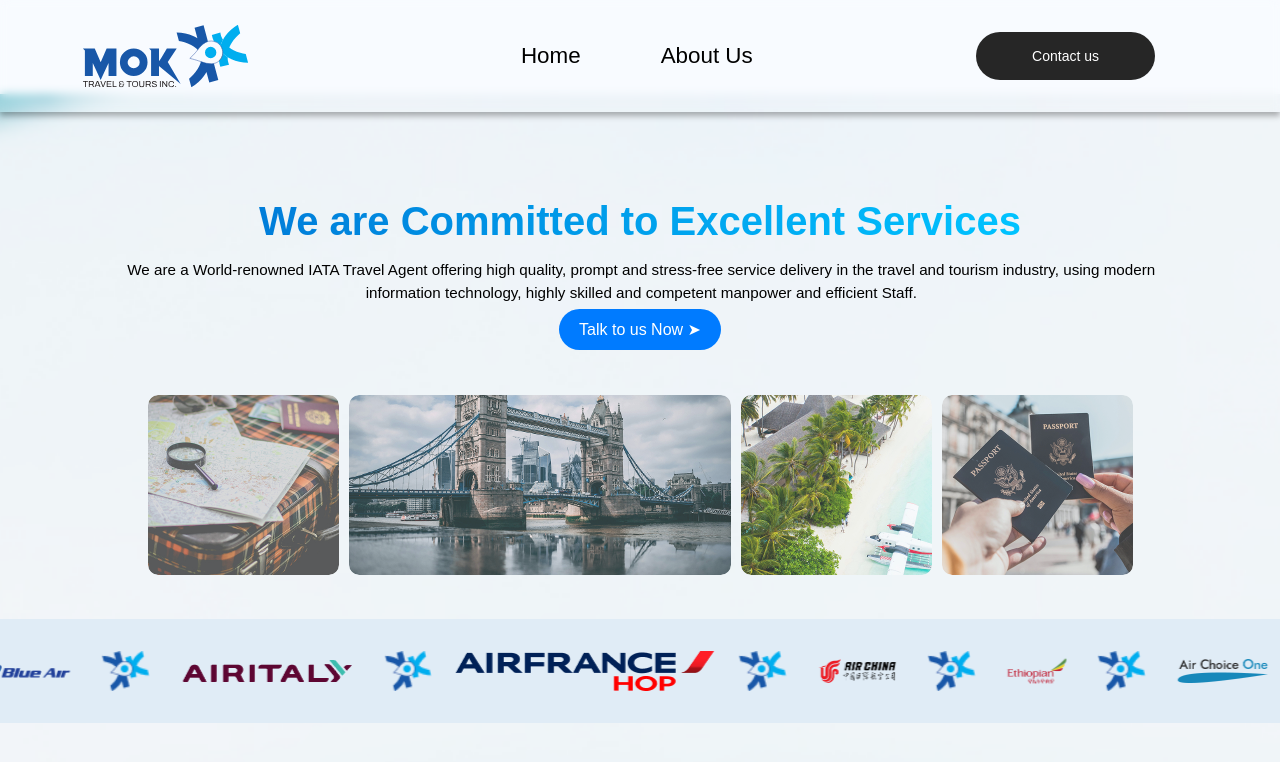
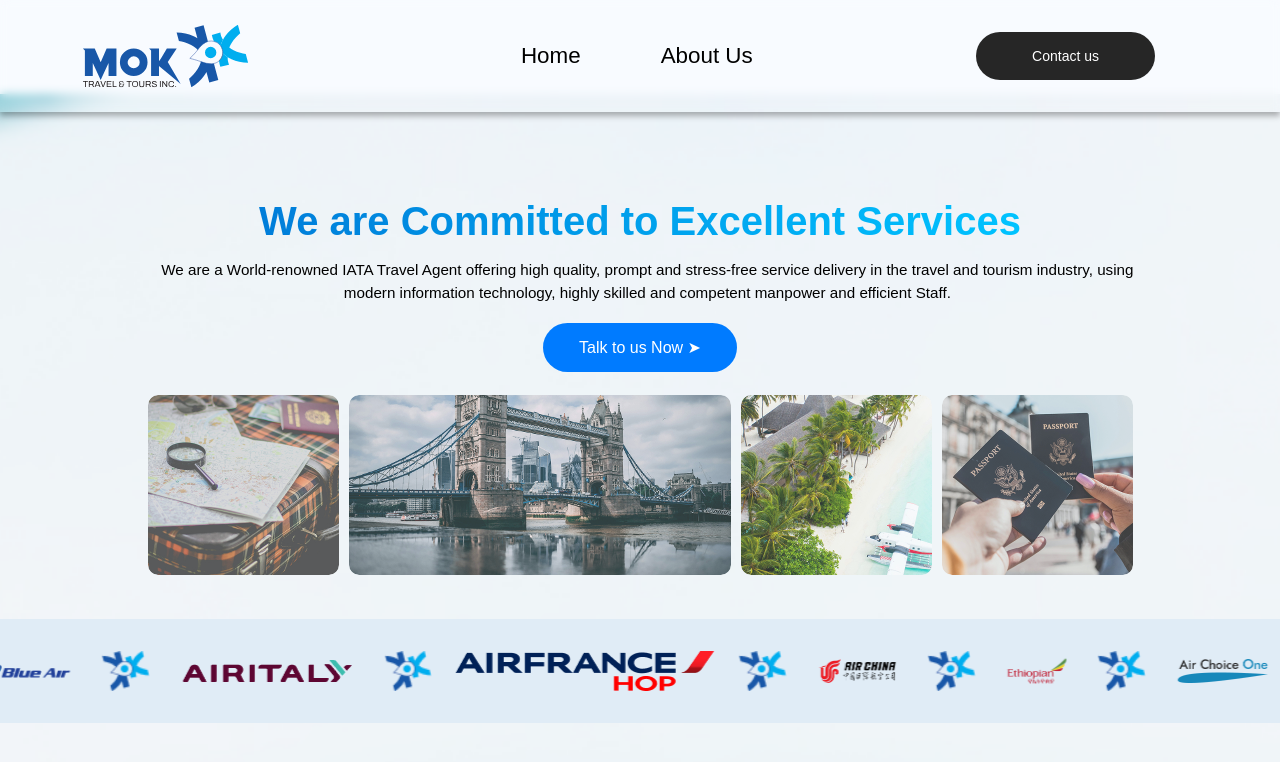
Before and after one commit to Vikktorius/Mok-Travels, a React (Vite) app: page / in a window 1280 px wide. Shown: the top 762 px of the page. Built offline with nearby package versions, Linux system fonts and the light colour scheme; a web font is replaced by a local one.

Commit message:
Optimized site: lazy load, minify, WebP, code-splitting

```diff
--- a/src/pages/Landing.css
+++ b/src/pages/Landing.css
@@ -83,22 +83,24 @@
 .hero-paragraph {
   font-size: 0.95rem;
   line-height: 1.4rem;
-  width: 142%;
+  width: 129%;
   margin-left: 0;
   margin-bottom: 1rem;
   word-wrap: break-word;
-  margin-left: -160px;
+  margin-left: -104px;
 }
 
 .hero-button {
+  position: relative;
   font-size: 1rem;
-  padding: 0.75rem 1.25rem;
+  padding: 1rem 2.25rem;
   border: none;
   border-radius: 56px;
   background: #007bff;
   color: white;
   cursor: pointer;
   width: 260px;
+  top: 18px;
 }
 
 .certification {
@@ -189,7 +191,7 @@
   text-align: justify;
 }
 
-.carousel-caption h2 {
+.-caption h2 {
   font-size: 1.8rem;
   margin-bottom: 0.5rem;
 }
@@ -197,6 +199,10 @@
 .carousel-caption p {
   font-size: 1rem;
   line-height: 1.6;
+}
+
+.carousel-caption h1 {
+  text-align: justify;
 }
 
 .carousel-btn {
--- a/src/pages/Landing.jsx
+++ b/src/pages/Landing.jsx
@@ -57,7 +57,7 @@ const testimonials = [
     author: "Ngozi Eze",
   },
   {
-    text: "For your tickets booking and hotel reservation, they are very reiable and trustworthy.",
+    text: "For your tickets booking and hotel reservation, they are very reliable and trustworthy.",
     author: "Babatunde Faleye",
   },
   {
```
